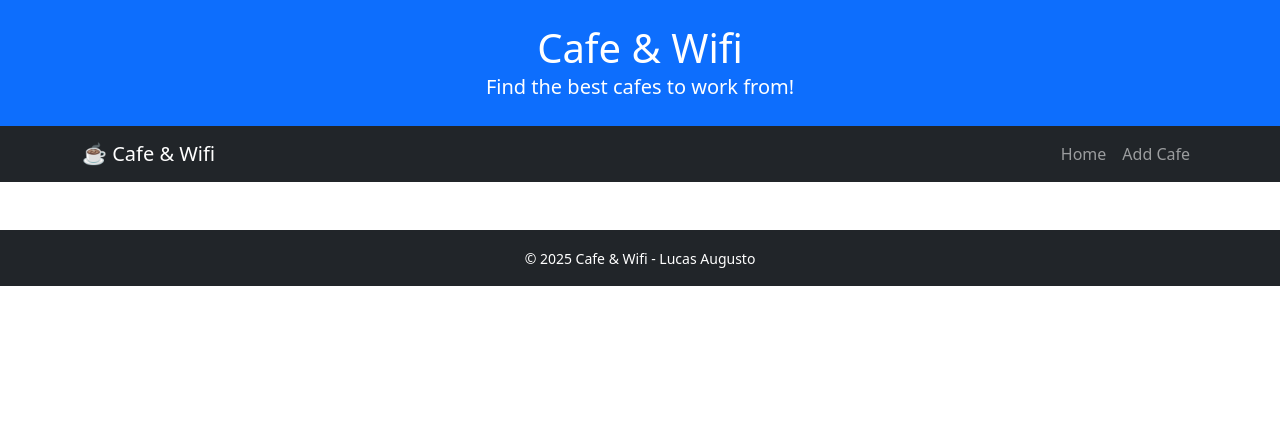
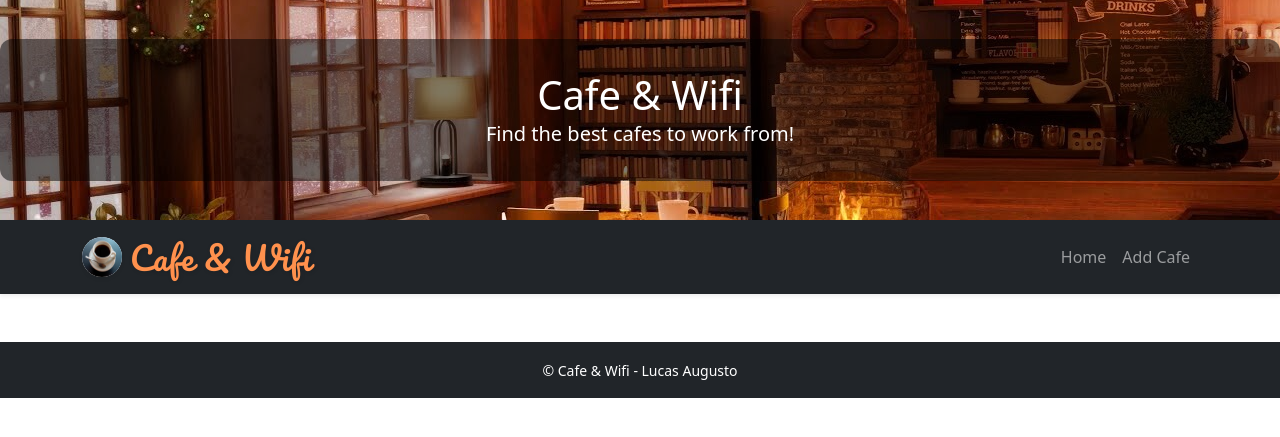
Before and after one commit to awakra/cafe-wifi-website, a Flask app: template templates/base.html in a window 1280 px wide. Shown: the top 437 px of the page. Run offline with Flask 3, Linux system fonts and the light colour scheme; the template is opened without the code that fills it, so the values that code supplies are empty.

Commit message:
Add initial project structure and UI
- Create index.html template for displaying cafes in a card grid
- Add models.py with Cafe SQLAlchemy model
- Refactor base.html for improved layout and header background
- Add and update styles.css for custom styles and header background image
- Add static image assets for header and branding

```diff
--- a/main.py
+++ b/main.py
@@ -1,15 +1,19 @@
 from flask import Flask, render_template
-from datetime import datetime
+from models import db, Cafe
 
 app = Flask(__name__)
-
-@app.context_processor
-def inject_year():
-    return {'now': datetime.now().year}
+app.config['SQLALCHEMY_DATABASE_URI'] = 'sqlite:///cafes.db'
+app.config['SQLALCHEMY_TRACK_MODIFICATIONS'] = False
+db.init_app(app)
 
 @app.route('/')
 def home():
-    pass
+    cafes = Cafe.query.all()
+    return render_template('index.html', cafes=cafes)
+
+@app.route('/add', methods=['GET', 'POST'])
+def add_cafe():
+    return "Add Cafe page coming soon!"
 
 if __name__ == '__main__':
     app.run(debug=True)
--- /dev/null
+++ b/static/css/styles.css
@@ -0,0 +1,32 @@
+.header-bg {
+  background-image: url("/static/img/coffee-bg.jpg");
+  background-size: cover;
+  background-position: center;
+  position: relative;
+  min-height: 220px;
+  display: flex;
+  align-items: center;
+  justify-content: center;
+}
+
+.header-overlay {
+  background: rgba(0, 0, 0, 0.5); /* dark overlay for readability */
+  padding: 2rem;
+  border-radius: 12px;
+  width: 100%;
+}
+
+/* Navbar brand enhancements */
+.navbar-brand span {
+  letter-spacing: 1px;
+  transition: color 0.2s;
+}
+.navbar-brand span:hover {
+  color: #ffb347;
+}
+
+/* Card image styling for consistency */
+.card-img-top {
+  object-fit: cover;
+  height: 200px;
+}
--- a/templates/base.html
+++ b/templates/base.html
@@ -13,6 +13,11 @@
       crossorigin="anonymous"
     />
 
+    <link
+      href="https://fonts.googleapis.com/css2?family=Pacifico&display=swap"
+      rel="stylesheet"
+    />
+
     <!-- Custom CSS -->
     <link
       rel="stylesheet"
@@ -21,15 +26,39 @@
   </head>
   <body>
     <!-- Header -->
-    <header class="bg-primary text-white text-center py-4">
-      <h1 class="mb-0">Cafe & Wifi</h1>
-      <p class="lead mb-0">Find the best cafes to work from!</p>
+    <header class="header-bg text-white text-center py-4">
+      <div class="header-overlay">
+        <h1 class="mb-0">Cafe & Wifi</h1>
+        <p class="lead mb-0">Find the best cafes to work from!</p>
+      </div>
     </header>
 
     <!-- Navbar -->
-    <nav class="navbar navbar-expand-lg navbar-dark bg-dark">
+    <nav class="navbar navbar-expand-lg navbar-dark bg-dark shadow-sm">
       <div class="container">
-        <a class="navbar-brand" href="{{ url_for('home') }}">☕ Cafe & Wifi</a>
+        <a
+          class="navbar-brand d-flex align-items-center"
+          href="{{ url_for('home') }}"
+        >
+          <img
+            src="{{ url_for('static', filename='img/logo.jpg') }}"
+            alt="Cafe & Wifi Logo"
+            width="40"
+            height="40"
+            class="me-2 rounded-circle shadow-sm"
+            style="background: #fff"
+          />
+          <span
+            style="
+              font-family: 'Pacifico', cursive;
+              color: #ff914d;
+              font-size: 2rem;
+              text-shadow: 1px 1px 4px #0002;
+            "
+          >
+            Cafe & Wifi
+          </span>
+        </a>
         <button
           class="navbar-toggler"
           type="button"
@@ -47,7 +76,7 @@
               <a class="nav-link" href="{{ url_for('home') }}">Home</a>
             </li>
             <li class="nav-item">
-              <a class="nav-link" href="{{ url_for('home') }}">Add Cafe</a>
+              <a class="nav-link" href="{{ url_for('add_cafe') }}">Add Cafe</a>
             </li>
           </ul>
         </div>
```
Also changed, not shown: models.py (added, +16 -0 lines), templates/index.html (added, +59 -0 lines), cafes.db (deleted), static/img/coffee-bg.jpg (added), static/img/logo.JPG (added).
